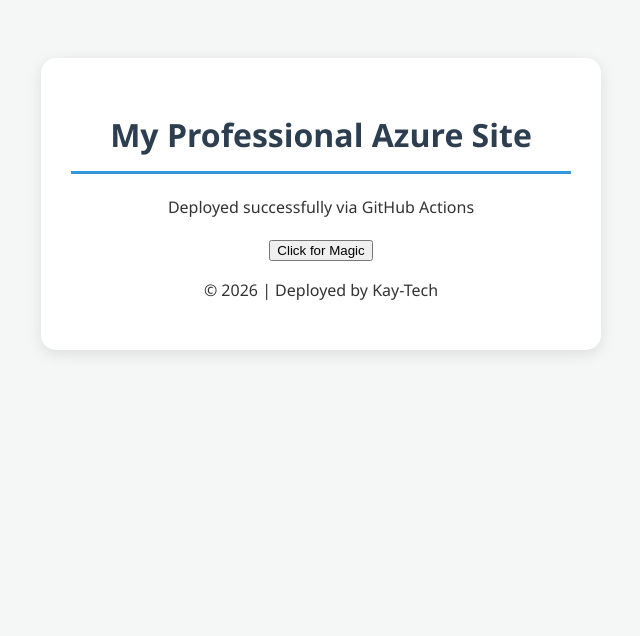
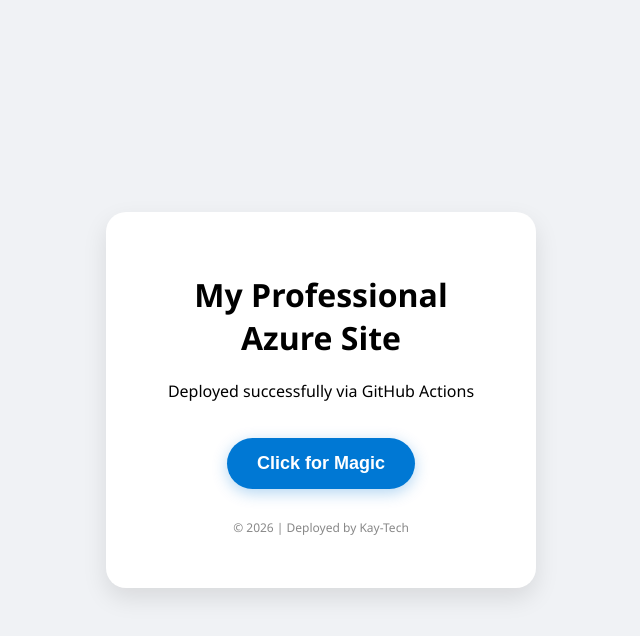
Before and after one commit to kay-tech17/my-web-assignment, a plain HTML site: page index.html in a window 1280 px wide. Shown: the whole page, without its empty margins (319-959 px from the left). Drawn offline with Linux system fonts and the light colour scheme.

Commit message:
Update style.css

```diff
--- a/style.css
+++ b/style.css
@@ -1,29 +1,47 @@
-/* This makes the whole page look modern */
+/* 1. The Background and Layout */
 body {
     font-family: 'Segoe UI', Tahoma, Geneva, Verdana, sans-serif;
-    background-color: #f4f7f6; /* Light grey background */
-    color: #333; /* Dark grey text */
-    line-height: 1.6;
+    background: #f0f2f5; /* Starts as light grey */
     display: flex;
-    flex-direction: column;
+    justify-content: center;
     align-items: center;
-    padding: 50px 20px;
+    min-height: 100vh;
+    margin: 0;
+    transition: background 0.5s ease; /* Makes the color change smooth! */
 }
 
-/* This styles your main heading */
-h1 {
-    color: #2c3e50;
-    border-bottom: 3px solid #3498db;
-    padding-bottom: 10px;
+/* 2. The White Card */
+.container {
+    background: white;
+    padding: 40px;
+    border-radius: 20px;
+    box-shadow: 0 10px 25px rgba(0,0,0,0.1);
+    text-align: center;
+    max-width: 350px;
+    width: 90%;
 }
 
-/* This makes your site look like a "card" */
-.container {
-    background: white;
-    padding: 30px;
-    border-radius: 15px;
-    box-shadow: 0 4px 15px rgba(0,0,0,0.1);
-    max-width: 500px;
-    width: 100%;
-    text-align: center;
+/* 3. The Magic Button Styling */
+button {
+    background-color: #0078d4; /* Azure Blue */
+    color: white;
+    border: none;
+    padding: 15px 30px;
+    border-radius: 50px;
+    font-size: 18px;
+    font-weight: bold;
+    cursor: pointer;
+    box-shadow: 0 4px 15px rgba(0, 120, 212, 0.3);
+    transition: all 0.3s ease;
+    margin-top: 20px;
 }
+
+button:active {
+    transform: scale(0.95); /* Shrinks slightly when tapped */
+}
+
+footer {
+    margin-top: 30px;
+    color: #888;
+    font-size: 12px;
+}
```
